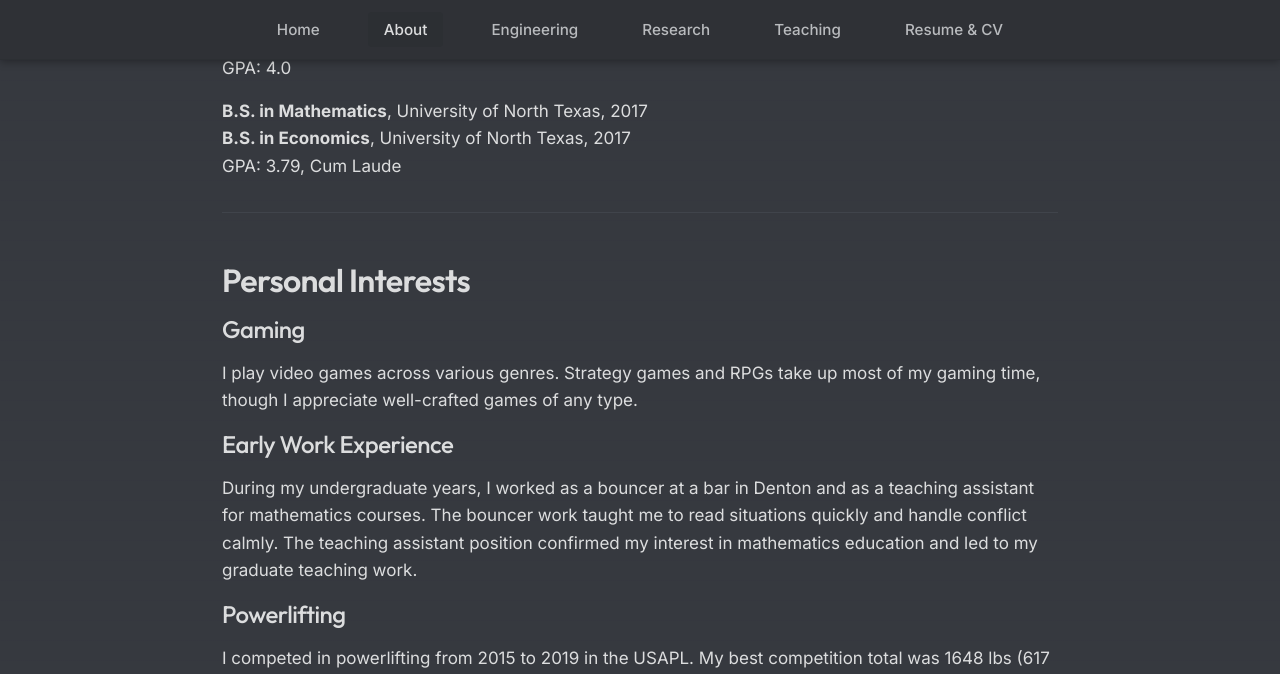
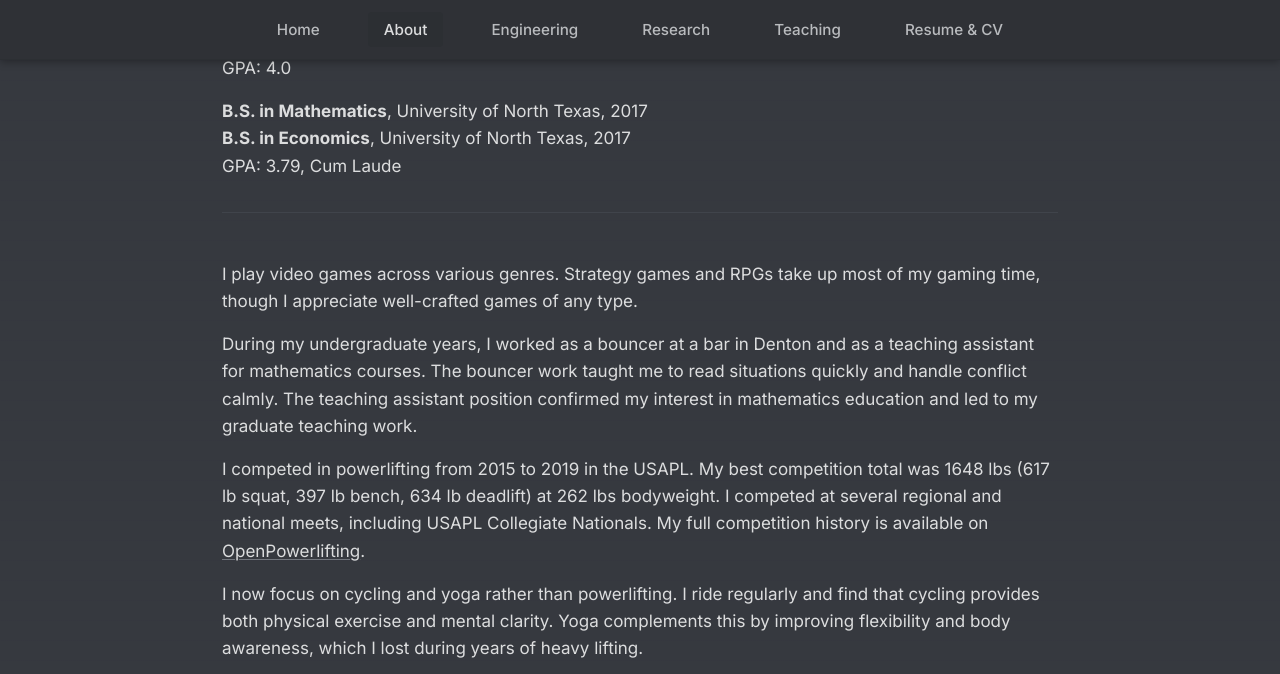
Before and after one commit to william-goode/william-goode.github.io, a Jekyll site: the page built from about.md, in a window 1280 px wide and 1400 px high, scrolled down 559 px, cut to the strip 0-674 px from the top of the window. Built offline with Jekyll 4.4.1, drawn with Linux system fonts in a browser that asks for light colours; some of the changed text lies outside the part shown.

Commit message:
Reformat About page: remove subsection headers for continuous narrative flow

```diff
--- a/about.md
+++ b/about.md
@@ -21,29 +21,17 @@ GPA: 3.79, Cum Laude
 
 ---
 
-## Personal Interests
-
-### Gaming
-
 I play video games across various genres. Strategy games and RPGs take up most of my gaming time, though I appreciate well-crafted games of any type.
-
-### Early Work Experience
 
 During my undergraduate years, I worked as a bouncer at a bar in Denton and as a teaching assistant for mathematics courses. The bouncer work taught me to read situations quickly and handle conflict calmly. The teaching assistant position confirmed my interest in mathematics education and led to my graduate teaching work.
 
-### Powerlifting
-
 I competed in powerlifting from 2015 to 2019 in the USAPL. My best competition total was 1648 lbs (617 lb squat, 397 lb bench, 634 lb deadlift) at 262 lbs bodyweight. I competed at several regional and national meets, including USAPL Collegiate Nationals. My full competition history is available on [OpenPowerlifting](https://www.openpowerlifting.org/u/williamgoode).
-
-### Cycling and Yoga
 
 I now focus on cycling and yoga rather than powerlifting. I ride regularly and find that cycling provides both physical exercise and mental clarity. Yoga complements this by improving flexibility and body awareness, which I lost during years of heavy lifting.
 
 <div style="text-align: center; margin: 2rem 0;">
   <img src="{{ '/assets/images/bike.jpg' | relative_url }}" alt="My bike" style="max-width: 100%; height: auto; border-radius: 6px;">
 </div>
-
-### Hiking
 
 I enjoy hiking when I can. I climbed Mt. Fuji in 2024, reaching the summit at sunrise. The climb itself was straightforward, but the altitude and cold were challenging.
 
```
